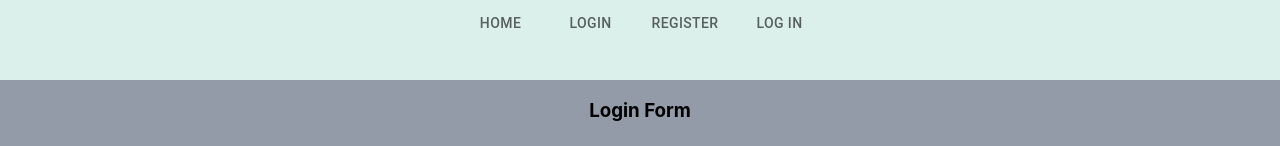
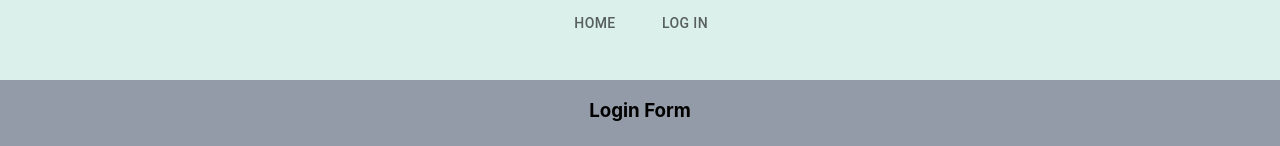
Before and after one commit to shaul613/finance-app, a React (Create React App) app in the folder client/: page /login in a window 1280 px wide. Shown: the top 146 px of the page. Built offline with nearby package versions, Linux system fonts and the light colour scheme; the HTML template or start-up script is replaced by a standard one.

Commit message:
changed navbar

```diff
--- a/client/src/components/Navbar.js
+++ b/client/src/components/Navbar.js
@@ -92,8 +92,8 @@ const Navbar = (props) => {
           {/*<Tab component={Link} to='/feedback' label="Feedback And Comments" />*/}
           {/*<Tab component={Link} to='/about' label="About" />
           <Tab component={Link} to='/cryptonews' label="Crypto News (coming soon!)" />*/}
-          <Tab component={Link} to='/login' label="Login" />
-          <Tab component={Link} to='/register' label="Register" />
+          {/*Tab component={Link} to='/login' label="Login" />*/}
+          {/*<Tab component={Link} to='/register' label="Register" />*/}
           <Tab component={Link} to='/login' onClick={logout} label={accessToken ? 'Log Out' : 'Log In'} />
         </Tabs>
         </div>
```
